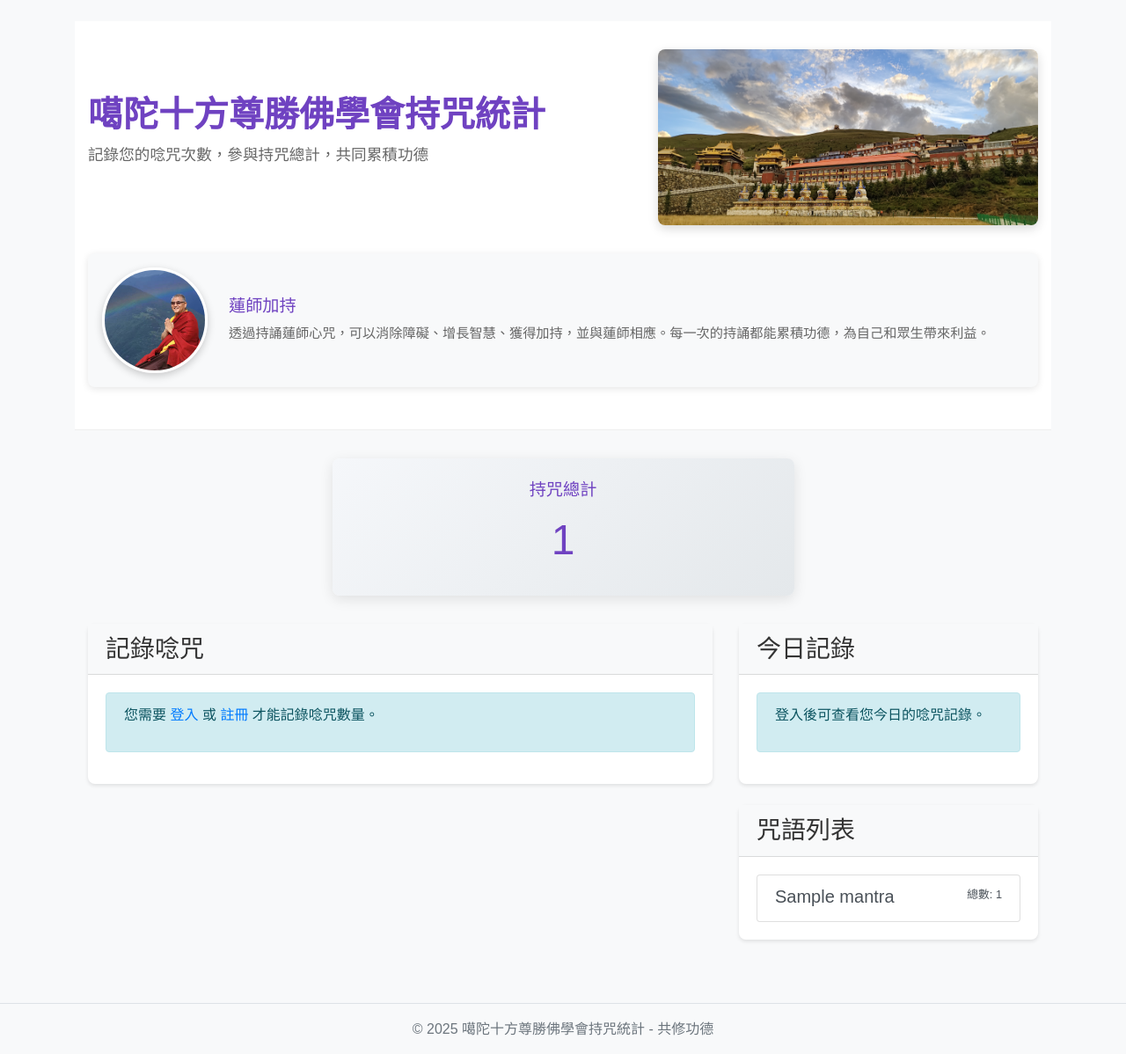
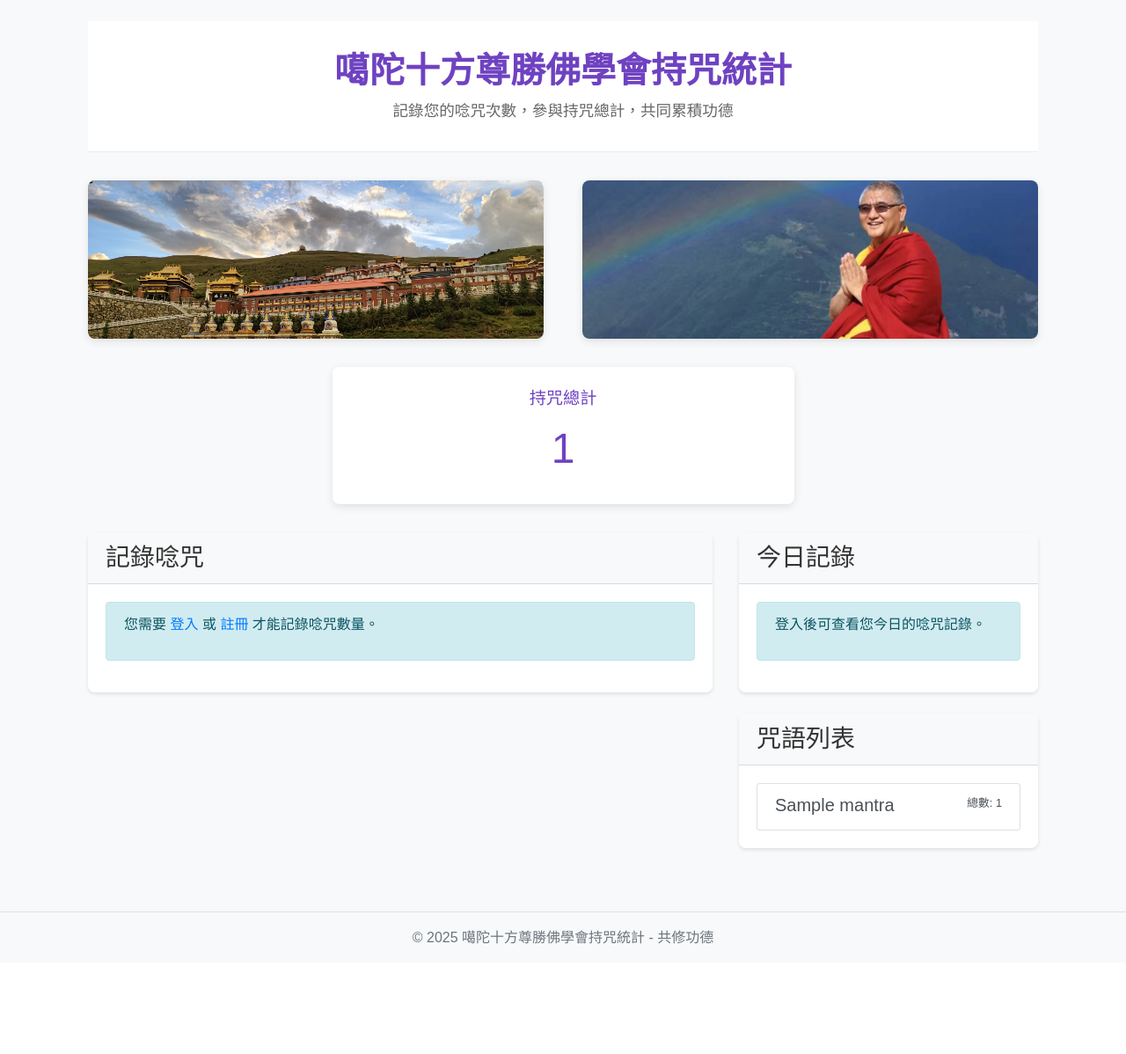
Before and after one commit to BenLin77/mantra_count, a Flask app: page / in a window 1280 px wide. Shown: the part 58-1256 px from the top of the page at 88% size. After the commit the page ends 1131 px from the top, so only its background shows below. Run offline with Flask 3, Linux system fonts and the light colour scheme; tables that the repository leaves empty hold one stand-in row (values such as "Sample post"); some libraries are stand-ins or nearby versions.

Commit message:
調整界面

```diff
--- a/app/static/css/style.css
+++ b/app/static/css/style.css
@@ -23,12 +23,6 @@ body {
     border-radius: 0.5rem;
     border: none;
     margin-bottom: 1.5rem;
-    transition: transform 0.3s ease, box-shadow 0.3s ease;
-}
-
-.card:hover {
-    transform: translateY(-3px);
-    box-shadow: 0 5px 15px rgba(0, 0, 0, 0.1);
 }
 
 .card-header {
@@ -41,12 +35,6 @@ body {
 .btn {
     border-radius: 0.3rem;
     padding: 0.375rem 1rem;
-    transition: all 0.3s ease;
-}
-
-.btn:hover {
-    transform: translateY(-2px);
-    box-shadow: 0 3px 8px rgba(0, 0, 0, 0.15);
 }
 
 .btn-primary {
@@ -88,110 +76,61 @@ body {
     color: #6f42c1;
 }
 
-/* 首頁頂部區域 */
-.header-section {
-    padding: 2rem 0 3rem;
+/* 簡潔的頁面標題區 */
+.page-header {
+    text-align: center;
+    padding: 2rem 0;
+    margin-bottom: 2rem;
     background-color: #fff;
     border-bottom: 1px solid #eee;
-    margin-bottom: 2rem;
 }
 
-/* 頂部橫幅 */
-.banner-container {
-    display: flex;
-    align-items: center;
-    justify-content: space-between;
-    margin-bottom: 2rem;
-}
-
-/* 標題區域 */
-.title-container {
-    flex: 1;
-    padding-right: 2rem;
-}
-
-.site-title {
+.page-title {
     color: #6f42c1;
     margin-bottom: 0.5rem;
     font-weight: 600;
 }
 
-.site-description {
+.page-description {
     color: #666;
     font-size: 1.1rem;
-    margin-bottom: 1rem;
+    margin-bottom: 0;
 }
 
-/* 寺廟圖片容器 */
-.temple-image-container {
-    width: 40%;
-    height: 200px;
+/* 簡潔的圖片展示 */
+.image-section {
+    margin-bottom: 2rem;
+}
+
+.image-row {
+    display: flex;
+    justify-content: space-between;
+    align-items: center;
+    gap: 1.5rem;
+}
+
+.image-card {
     border-radius: 8px;
     overflow: hidden;
-    box-shadow: 0 4px 12px rgba(0, 0, 0, 0.15);
+    box-shadow: 0 3px 10px rgba(0, 0, 0, 0.1);
+    flex: 1;
+    height: 180px;
+    max-width: 48%;
 }
 
-.temple-image {
+.image-card img {
     width: 100%;
     height: 100%;
     object-fit: cover;
-    transition: transform 0.5s ease;
-}
-
-.temple-image:hover {
-    transform: scale(1.05);
-}
-
-/* 上師圖片區域 */
-.lama-container {
-    display: flex;
-    align-items: center;
-    background-color: #f8f9fa;
-    border-radius: 8px;
-    padding: 1rem;
-    box-shadow: 0 2px 8px rgba(0, 0, 0, 0.1);
-}
-
-.lama-image-container {
-    width: 120px;
-    height: 120px;
-    border-radius: 50%;
-    overflow: hidden;
-    border: 3px solid #fff;
-    box-shadow: 0 3px 10px rgba(0, 0, 0, 0.2);
-    margin-right: 1.5rem;
-    flex-shrink: 0;
-}
-
-.lama-image {
-    width: 100%;
-    height: 100%;
-    object-fit: cover;
-}
-
-.lama-info {
-    flex: 1;
-}
-
-.lama-title {
-    color: #6f42c1;
-    margin-bottom: 0.5rem;
-    font-size: 1.2rem;
-}
-
-.lama-description {
-    color: #666;
-    font-size: 0.95rem;
-    margin-bottom: 0;
 }
 
 /* 統計卡片 */
 .stats-card {
     text-align: center;
     padding: 1.5rem;
-    background: linear-gradient(135deg, #f5f7fa 0%, #e4e8eb 100%);
+    background-color: #fff;
     border-radius: 8px;
-    box-shadow: 0 4px 15px rgba(0, 0, 0, 0.1);
+    box-shadow: 0 3px 10px rgba(0, 0, 0, 0.1);
     margin-bottom: 2rem;
 }
 
@@ -208,80 +147,22 @@ body {
     margin-bottom: 0;
 }
 
-/* 內容區塊 */
-.content-section {
-    margin-top: 2rem;
-}
-
 /* 響應式調整 */
-@media (max-width: 992px) {
-    .banner-container {
+@media (max-width: 768px) {
+    .image-row {
         flex-direction: column;
     }
 
-    .title-container {
-        padding-right: 0;
-        text-align: center;
-        margin-bottom: 1.5rem;
+    .image-card {
+        max-width: 100%;
+        margin-bottom: 1rem;
     }
 
-    .temple-image-container {
-        width: 100%;
-        height: 180px;
-    }
-
-    .lama-container {
-        flex-direction: column;
-        text-align: center;
-    }
-
-    .lama-image-container {
-        margin-right: 0;
-        margin-bottom: 1rem;
-    }
-}
-
-@media (max-width: 768px) {
-    .header-section {
-        padding: 1.5rem 0 2rem;
-    }
-
-    .temple-image-container {
-        height: 150px;
-    }
-
-    .lama-image-container {
-        width: 100px;
-        height: 100px;
+    .card-body {
+        padding: 1rem;
     }
 
     .stats-count {
         font-size: 2.5rem;
     }
-
-    .card-body {
-        padding: 1rem;
-    }
 }
-
-/* 動畫效果 */
-@keyframes fadeIn {
-    from { opacity: 0; transform: translateY(20px); }
-    to { opacity: 1; transform: translateY(0); }
-}
-
-.fade-in {
-    animation: fadeIn 0.8s ease forwards;
-}
-
-.delay-1 {
-    animation-delay: 0.2s;
-}
-
-.delay-2 {
-    animation-delay: 0.4s;
-}
-
-.delay-3 {
-    animation-delay: 0.6s;
-}
--- a/app/templates/index.html
+++ b/app/templates/index.html
@@ -1,35 +1,27 @@
 {% extends "base.html" %}
 
 {% block content %}
-<section class="header-section">
-    <div class="container">
-        <!-- 頂部橫幅：標題和寺廟圖片 -->
-        <div class="banner-container fade-in">
-            <div class="title-container">
-                <h1 class="site-title">噶陀十方尊勝佛學會持咒統計</h1>
-                <p class="site-description">記錄您的唸咒次數，參與持咒總計，共同累積功德</p>
+<div class="container">
+    <!-- 簡潔的頁面標題區 -->
+    <div class="page-header">
+        <h1 class="page-title">噶陀十方尊勝佛學會持咒統計</h1>
+        <p class="page-description">記錄您的唸咒次數，參與持咒總計，共同累積功德</p>
+    </div>
+
+    <!-- 簡潔的圖片展示區 -->
+    <div class="image-section">
+        <div class="image-row">
+            <div class="image-card">
+                <img src="{{ url_for('static', filename='img/temple.jpg') }}" alt="寺廟">
             </div>
-            <div class="temple-image-container">
-                <img src="{{ url_for('static', filename='img/temple.jpg') }}" alt="寺廟" class="temple-image">
-            </div>
-        </div>
-
-        <!-- 上師介紹區 -->
-        <div class="lama-container fade-in delay-1">
-            <div class="lama-image-container">
-                <img src="{{ url_for('static', filename='img/lama.jpg') }}" alt="上師" class="lama-image">
-            </div>
-            <div class="lama-info">
-                <h3 class="lama-title">蓮師加持</h3>
-                <p class="lama-description">透過持誦蓮師心咒，可以消除障礙、增長智慧、獲得加持，並與蓮師相應。每一次的持誦都能累積功德，為自己和眾生帶來利益。</p>
+            <div class="image-card">
+                <img src="{{ url_for('static', filename='img/lama.jpg') }}" alt="上師">
             </div>
         </div>
     </div>
-</section>
 
-<div class="container content-section">
     <!-- 持咒總計統計卡片 -->
-    <div class="row justify-content-center fade-in delay-2">
+    <div class="row justify-content-center">
         <div class="col-md-6">
             <div class="stats-card">
                 <h2 class="stats-title">持咒總計</h2>
@@ -41,7 +33,7 @@
     <div class="row">
         <div class="col-md-8">
             {% if current_user.is_authenticated and not current_user.is_admin %}
-            <div class="card mb-4 fade-in delay-3">
+            <div class="card mb-4">
                 <div class="card-header">
                     <h3 class="mb-0">記錄唸咒</h3>
                 </div>
@@ -61,7 +53,7 @@
                 </div>
             </div>
             {% elif not current_user.is_authenticated %}
-            <div class="card mb-4 fade-in delay-3">
+            <div class="card mb-4">
                 <div class="card-header">
                     <h3 class="mb-0">記錄唸咒</h3>
                 </div>
@@ -76,7 +68,7 @@
 
         <div class="col-md-4">
             {% if current_user.is_authenticated and not current_user.is_admin %}
-            <div class="card mb-4 fade-in delay-3">
+            <div class="card mb-4">
                 <div class="card-header">
                     <h3 class="mb-0">今日記錄</h3>
                 </div>
@@ -99,7 +91,7 @@
                 </div>
             </div>
             {% elif not current_user.is_authenticated %}
-            <div class="card mb-4 fade-in delay-3">
+            <div class="card mb-4">
                 <div class="card-header">
                     <h3 class="mb-0">今日記錄</h3>
                 </div>
@@ -111,7 +103,7 @@
             </div>
             {% endif %}
 
-            <div class="card fade-in delay-3">
+            <div class="card">
                 <div class="card-header">
                     <h3 class="mb-0">咒語列表</h3>
                 </div>
```
